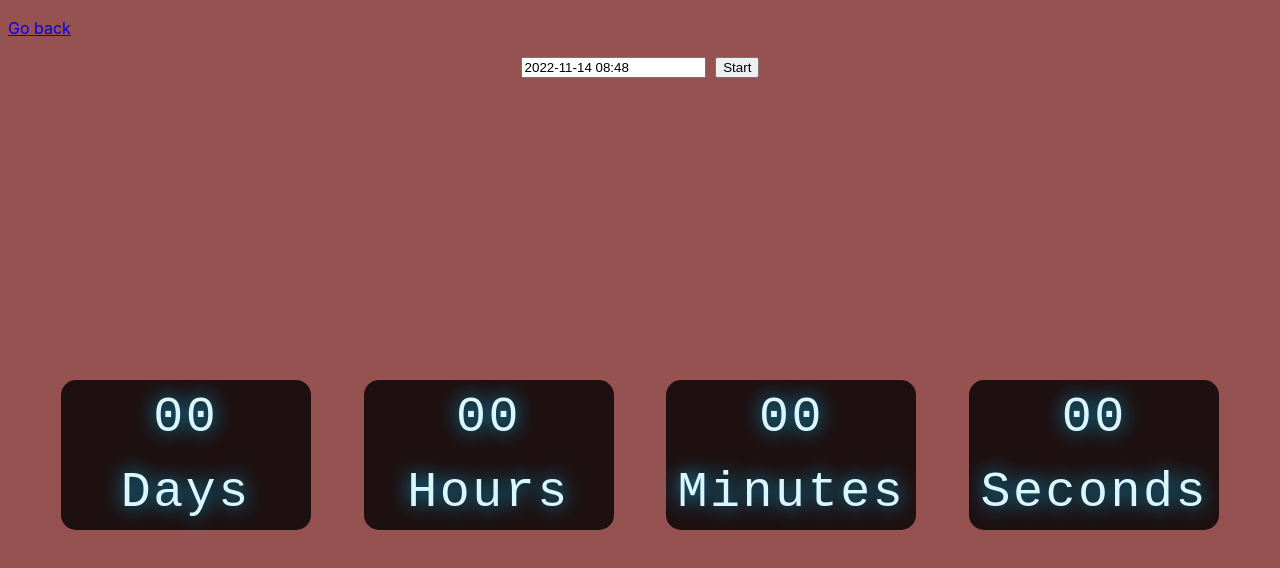
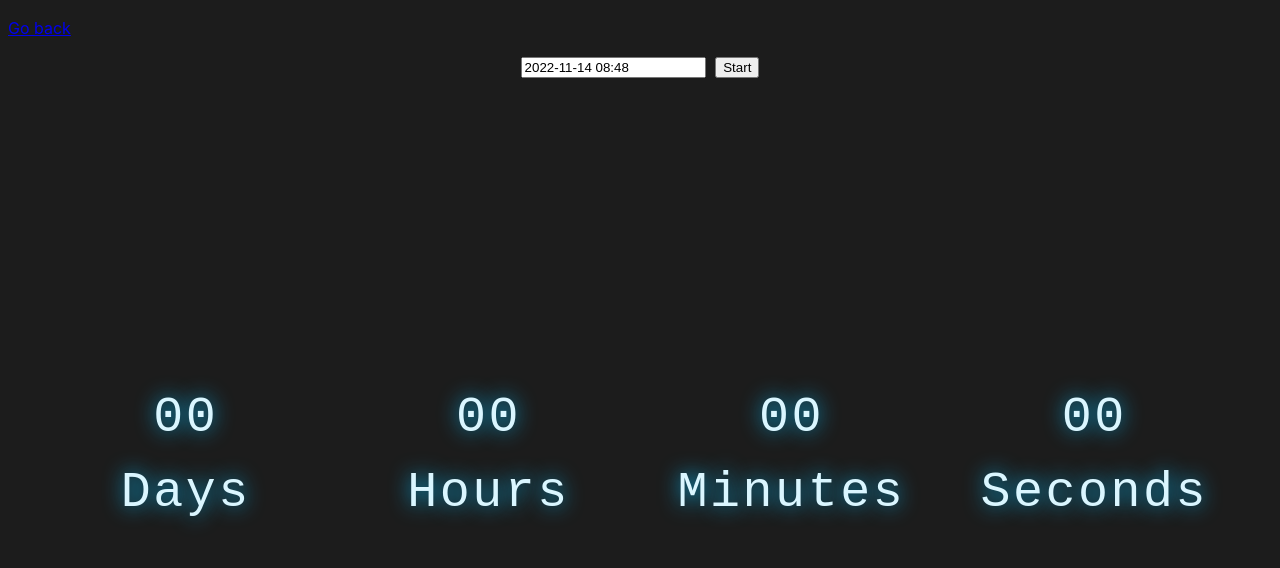
Before and after one commit to Denis070987/goit-js-hw-09, a website built with Parcel: page src/02-timer.html in a window 1280 px wide. Built offline with nearby package versions, Linux system fonts and the light colour scheme.

Commit message:
fix task 2

```diff
--- a/src/css/common.css
+++ b/src/css/common.css
@@ -35,12 +35,14 @@ img {
   letter-spacing: 0.05em;
     font-size: 50px;
   display: flex;
-  background-color: rgba(0, 0, 0, 0.800);
   width: 250px;
   flex-direction: column;
-  border-radius: 15px;
  }
 
- #count_timer{
+ /* #count_timer{
   background-color: RGB(149, 82, 81);
-  }
+  } */
+
+    #count_timer {
+      background-color: rgba(0, 0, 0, 0.89);
+    }
```
